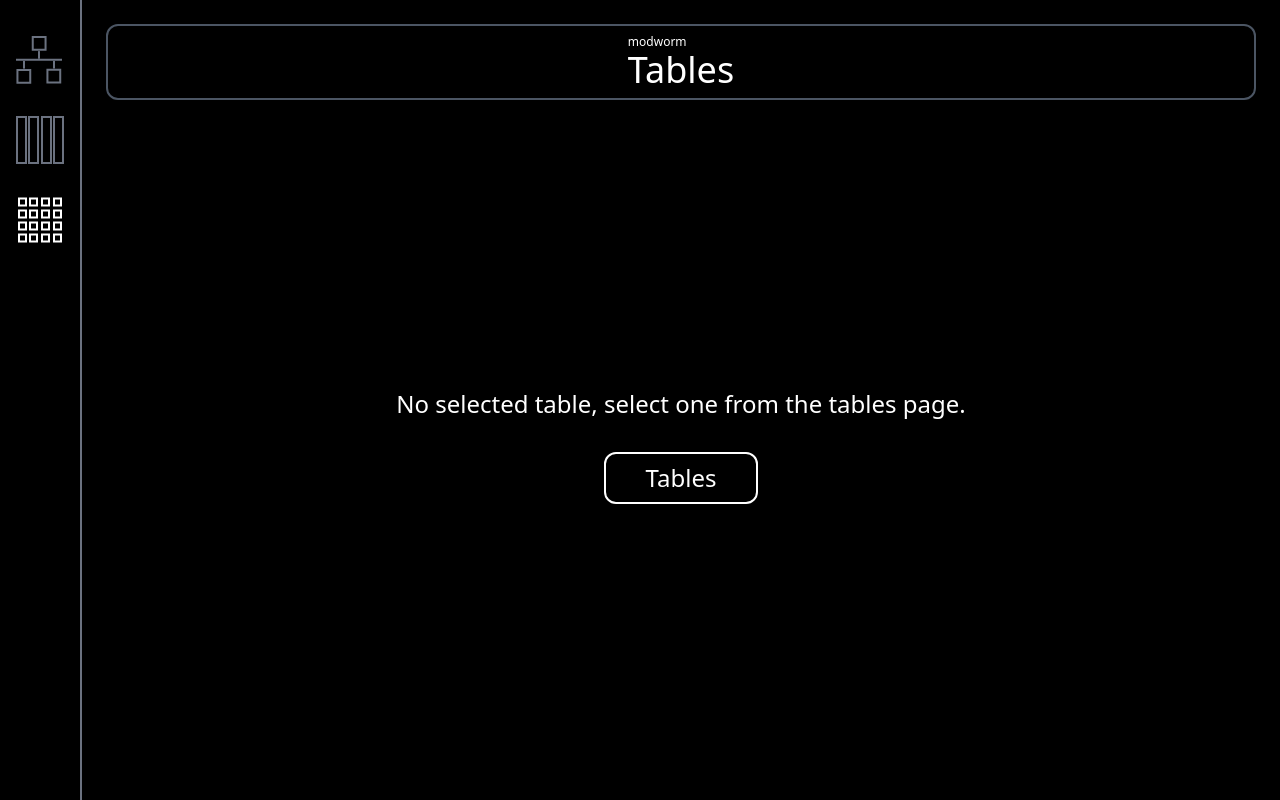
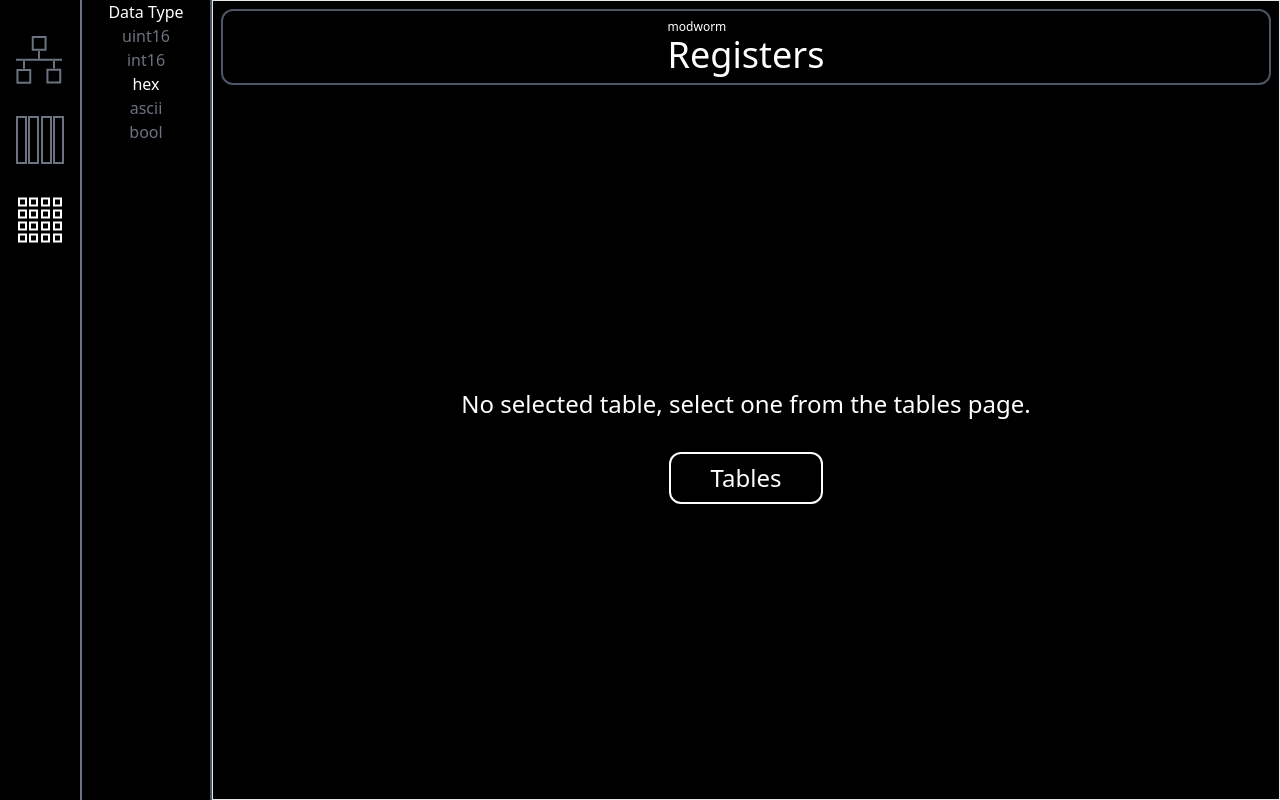
Before and after one commit to manavsu/modworm-soil, a SvelteKit app: page /registers in a window 1280 px wide. Built offline with nearby package versions, Linux system fonts and the light colour scheme.

Commit message:
fixed registers

```diff
--- a/src/lib/store.ts
+++ b/src/lib/store.ts
@@ -1,9 +1,12 @@
 import { writable } from 'svelte/store';
 import { Socket } from '$lib/network'
 import type { TableStore } from "$lib/modbus_table.ts";
+import { ModbusDataType } from '$lib/modbus_data_type';
 
 export const Working = writable(false);
 
 export const ConnectedSocket= writable<Socket|null>();
 
 export const CurrentTable=writable<TableStore|null>();
+
+export const SelectedDataType=writable<ModbusDataType>(ModbusDataType.Hex);
--- a/src/routes/+layout.svelte
+++ b/src/routes/+layout.svelte
@@ -1,3 +1,4 @@
+
 <script lang="ts">
   import '$lib/app.css';
 	import { Working } from '$lib/store';
@@ -43,7 +44,7 @@
     </div>
   </div>
   <div class="border border-gray-500"/>
-  <div class="flex-grow flex flex-col overscroll-contain overflow-auto m-4">
+  <div class="flex-grow flex flex-col overscroll-contain overflow-auto">
           <slot />
   </div>
 </div>
--- a/src/routes/network/+page.svelte
+++ b/src/routes/network/+page.svelte
@@ -7,6 +7,7 @@
     import NetworkView from "./network_view.svelte";
     import { onMount } from "svelte";
     import { Working, ConnectedSocket} from "$lib/store";
+    import { goto } from "$app/navigation";
 
     let cidr = "";
     let ports = "";
@@ -129,6 +130,7 @@
             return;
         }
         ConnectedSocket.set(socket);
+        goto("/tables");
     }
 
     function OnScan(index: number) {
--- a/src/routes/registers/+page.svelte
+++ b/src/routes/registers/+page.svelte
@@ -1,6 +1,6 @@
 <script lang="ts">
     import Title from '$lib/title.svelte';
-    import { ConnectedSocket, Working, CurrentTable} from '$lib/store';
+    import { ConnectedSocket, Working, CurrentTable, SelectedDataType} from '$lib/store';
     import { fade } from 'svelte/transition';
     import { BASE_URL } from '$lib/env';
     import LoadingSnake from '$lib/loading_snake.svelte';
@@ -10,6 +10,7 @@
     import { ReadRegisters } from "$lib/modbus_client";
     import type { RegisterStore } from "$lib/register_store";
     import { ModbusTable, function_code} from "$lib/modbus_table";
+
     let error: string | null = null;
 
     interface RegisterGroup {
@@ -20,8 +21,6 @@
 	let read_error: any;
 	let register_groups: Array<RegisterGroup> = [];
 
-    let type: ModbusDataType = ModbusDataType.Hex;
-
 	async function ReadAllRegisters() {
         read_error = null;
         if ($CurrentTable == null || $ConnectedSocket == null){
@@ -30,10 +29,10 @@
         }
 		try {
             for (let i = 0; i < $CurrentTable.register_list.length; i++) {
-			    const result = await ReadRegisters($ConnectedSocket.address, $ConnectedSocket.port, function_code($CurrentTable.type), $CurrentTable.register_list[i][0], $CurrentTable.register_list[i][1], data_type_to_int(type));
+			    const result = await ReadRegisters($ConnectedSocket.address, $ConnectedSocket.port, function_code($CurrentTable.type), $CurrentTable.register_list[i][0], $CurrentTable.register_list[i][1], data_type_to_int($SelectedDataType));
                 let registers: Array<RegisterStore> = [];
                 for (let j = 0; j < $CurrentTable.register_list[i][1]; j++) {
-                    registers[j] = { address: $CurrentTable.register_list[i][0] + j, value: result[j], type: type};
+                    registers[j] = { address: $CurrentTable.register_list[i][0] + j, value: result[j], type: $SelectedDataType};
                 }
                 register_groups[i] = {address: $CurrentTable.register_list[i][0], count: $CurrentTable.register_list[i][1], registers: registers};
             }
@@ -55,11 +54,30 @@
 	});
 </script>
 
-<div in:fade={{delay: 200, duration:200}} class="flex flex-col h-full">
+<style lang="postcss">
+	.grid-col-fill {
+		grid-template-columns: repeat(auto-fill, minmax(124px, 1fr));
+	}
+</style>
+
+<div class="flex flex-row h-full">
+    <div class="flex flex-col items-center h-full min-w-32">
+    <div>Data Type</div>
+    <div class="flex flex-row lg:flex-col">
+        <div class="flex flex-col justify-center">
+            {#each Object.values(ModbusDataType) as data_type, i}
+                <input id={data_type + i} type="radio" bind:group={$SelectedDataType} value={data_type} class="sr-only">
+                <label for={data_type + i} class:text-gray-500={$SelectedDataType != data_type} class="mx-2 text-nowrap text-center hover:text-gray-200">{data_type}</label>
+            {/each}
+        </div>
+    </div>
+    </div>
+    <div class="h-full border border-gray-600"/>
+    <div in:fade={{delay: 200, duration:200}} class="flex flex-col h-full overflow-auto border w-full">
         <div class="flex flex-col place-items-center border-2 border-gray-600 rounded-xl m-2 p-2">
             {#if !error}
                 <div in:fade={{delay: 200, duration:200}} class="flex flex-col justify-center h-14">
-                <Title>Tables</Title>
+                    <Title>Registers</Title>
                 </div>
             {:else}
                 <div in:fade={{delay: 200, duration:200}} class="flex flex-col justify-center h-14">
@@ -73,12 +91,15 @@
                 <a href="/tables" class="border-2 px-10 py-2 mt-8 clickable border-white text-center">Tables</a>
             </div>
         {:else}
-        <div class="flex flex-wrap">
+            <div class="flex flex-col border w-full">
                 {#each register_groups as group}
+                    <div class="grid grid-col-fill gap-1 justify-items-center">
                         {#each group.registers as register}
                             <Register value={register.value} address={register.address} type={register.type}/>
                         {/each}
+                    </div>
                 {/each}
             </div>
         {/if}
     </div>
+</div>
--- a/src/routes/registers/register.svelte
+++ b/src/routes/registers/register.svelte
@@ -7,11 +7,11 @@
     export let type: ModbusDataType;
 </script>
 
-<div class="flex flex-row text-l p-2 m-1 w-32 border-2 border-gray-600 rounded-xl items-center">
+<div class="flex flex-row text-l p-2 w-36 border-2 border-gray-600 rounded-xl items-center">
     <div class="flex flex-col text-right min-w-8">
         <div class="text-xs">{address}</div>
         <div class="text-xs">{type}</div>
     </div>
-    <div class="border border-gray-600 ml-2 mr-2 min-h-8"></div>
-    <div class="min-w-10 text-left">{value}</div>
+    <div class="border border-gray-600 ml-2 mr-4 min-h-8"></div>
+    <div class="min-w-10 text-center">{value}</div>
 </div>
```
Lines whose indentation alone changed are shown as unchanged.
